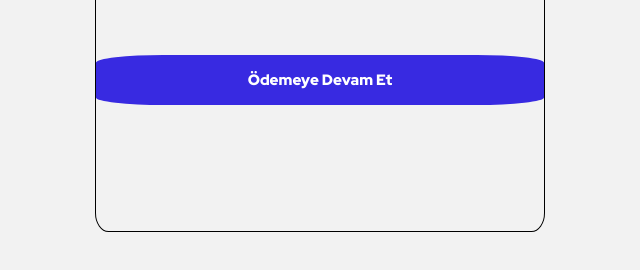
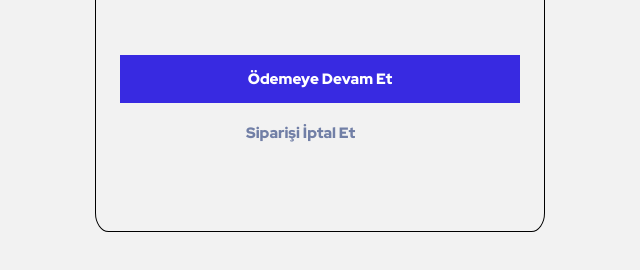
Before and after one commit to dursunkokturk/Font-End-School-CSS-Project-Order-Summary-Component-Desktop, a plain HTML site: page index.html in a window 1280 px wide. Shown: the part 400-670 px from the top of the page, without its empty margins (320-960 px from the left). Drawn offline with Linux system fonts and the light colour scheme.

Commit message:
index.html dosyasinda odeme yap butonu css duzenlemesi yapildi

```diff
--- a/assets/css/order-summary-compnent-desktop.css
+++ b/assets/css/order-summary-compnent-desktop.css
@@ -34,29 +34,27 @@ body {
 }
 
 .container .section {
-  /* display: flex;
-  flex-direction: column; */
   margin-top: 58px;
 }
 
-/* .container .section .payment { */
-  /* background-color: #382AE1;
-  padding: 15px 150px;
-  border-radius: 15%; */
-/* } */
+.container .section .payment {
+  background-color: #382AE1;
+  margin-bottom: 20px;
+  width: 400px;
+}
 
-.container .section a {
+.container .section .payment a {
   font-family: Red Hat Display;
   font-size: 15px;
   font-weight: 900;
   text-decoration: none;
   color: white;
   background-color: #382AE1;
-  padding: 15px 100px;
-  border-radius: 15%;
   margin-bottom: 20px;
   display: flex;
   justify-content: center;
+  padding: 14px 54px ;
+  /* border-radius: 6%; */
 }
 
 .container .section .payment-cancel a {
@@ -64,8 +62,6 @@ body {
   font-size: 15px;
   font-weight: 900;
   text-decoration: none;
-  color: white;
-  /* background-color: #382AE1; */
+  color: #717FA6;
   padding: 15px 150px;
-  border-radius: 15%;
 }
--- a/index.html
+++ b/index.html
@@ -22,12 +22,12 @@
       <p>Artık istediğiniz herhangi bir cihazda, istediğiniz yerde milyonlarca şarkı, sesli kitap ve podcast dinleyebilirsiniz!</p>
     </div>
     <div class="section">
-      <!-- <div class="payment"> -->
+      <div class="payment">
         <a href="#">Ödemeye Devam Et</a>
-      <!-- </div> -->
-      <!-- <div class="payment-cancel">
-        <a href="#" class="payment-cancel">Siparişi İptal Et</a>
-      </div> -->
+      </div>
+      <div class="payment-cancel">
+        <a href="#">Siparişi İptal Et</a>
+      </div>
     </div>
   </div>
 
```
